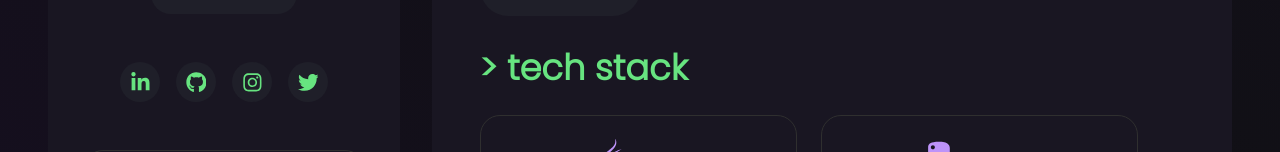
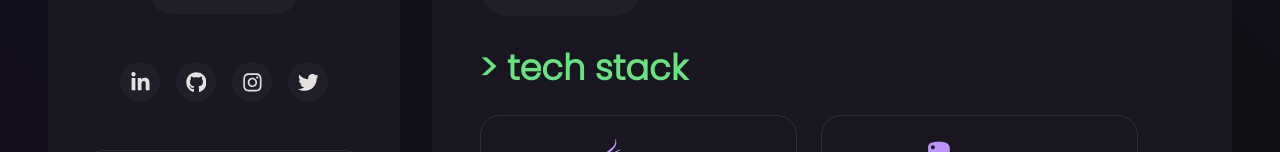
Before and after one commit to xyz2094/xyz2094.github.io, a React (Vite) app: page / in a window 1280 px wide. Shown: the part 497-649 px from the top of the page. Built offline with nearby package versions, Linux system fonts and the light colour scheme.

Commit message:
Update socialnetworkcontainer.sass

```diff
--- a/src/styles/components/socialnetworkcontainer.sass
+++ b/src/styles/components/socialnetworkcontainer.sass
@@ -16,18 +16,19 @@
     @include mixins.center
 
   #linkedin
-    color: #67E480
+    color: #e5e1e1
 
   #github
-    color: #67E480
+    color: #e5e1e1
 
   #instagram
-    color: #67E480
+    color: #e5e1e1
 
   #twitter
-    color: #67E480
+    color: #e5e1e1
 
   :hover
     background: #6441a5
+    color: variables.$text-color
     > svg
       color: variables.$text-color
```
